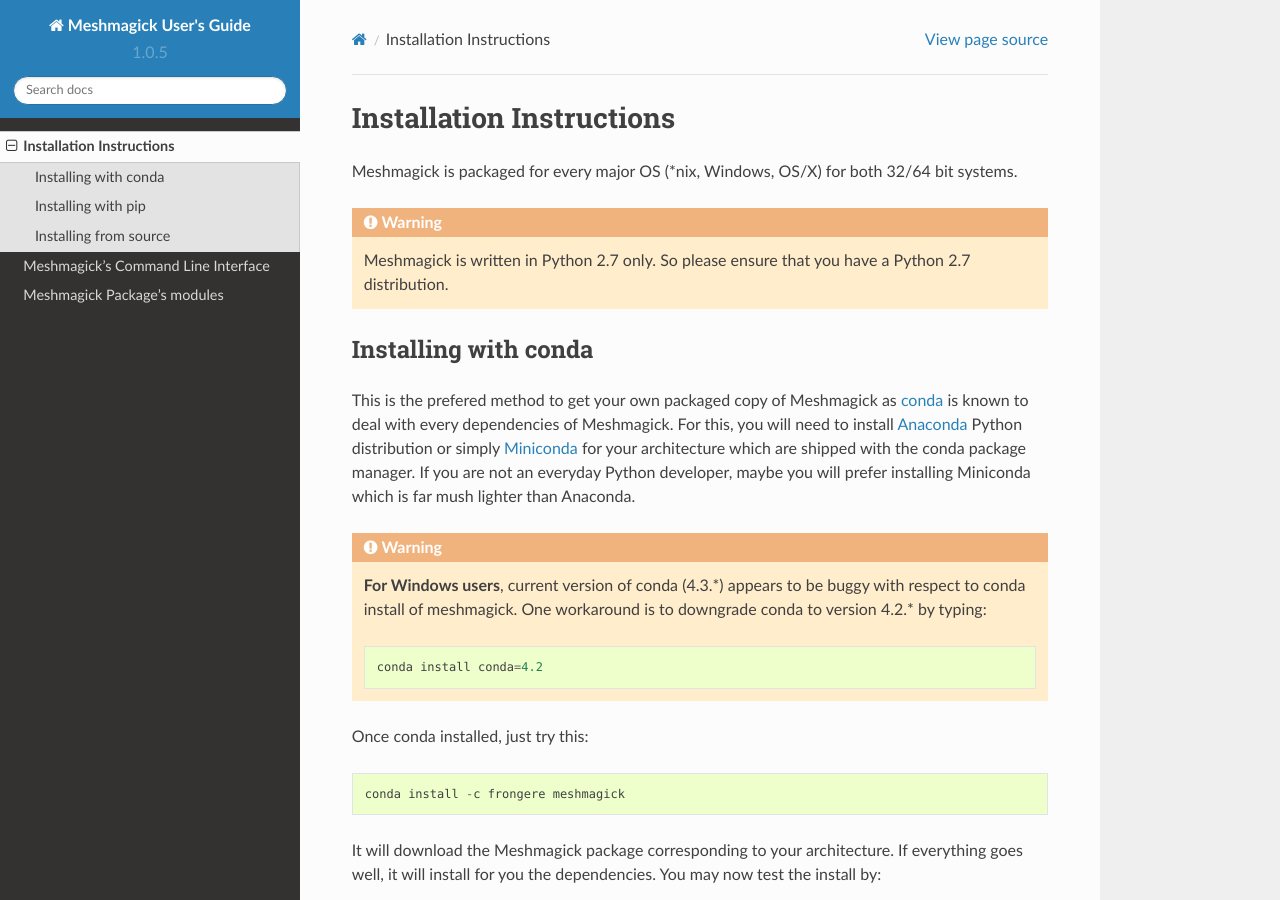
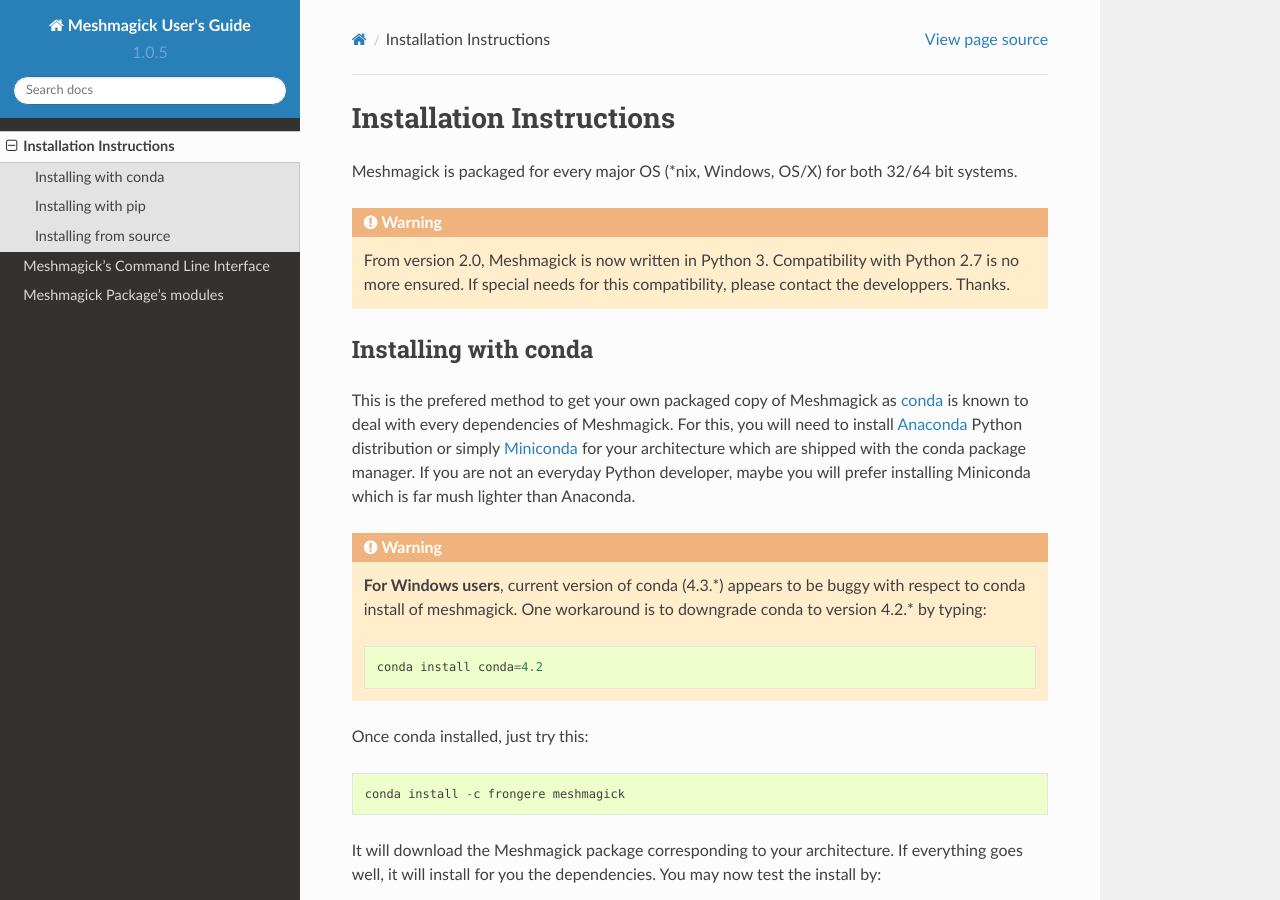
Before and after one commit to LHEEA/meshmagick, a Sphinx documentation site: the page built from doc/install/install.rst, in a window 1280 px wide and 900 px high. Built offline with Sphinx 7.4.7 and the Read the Docs theme 2.0.0, drawn with Linux system fonts in a browser that asks for light colours.

Commit message:
Integrating work of Matthieur Ancellin concerning update to Python V3

```diff
--- a/doc/install/install.rst
+++ b/doc/install/install.rst
@@ -5,7 +5,8 @@
 
 .. warning::
 
-    Meshmagick is written in Python 2.7 only. So please ensure that you have a Python 2.7 distribution.
+    From version 2.0, Meshmagick is now written in Python 3. Compatibility with Python 2.7 is no more ensured. If special
+    needs for this compatibility, please contact the developpers. Thanks.
 
 
 Installing with conda
--- a/setup.py
+++ b/setup.py
@@ -17,7 +17,7 @@
 
 setup(
     name='meshmagick',
-    version='1.0.6',
+    version='2.0',
     url='https://github.com/LHEEA/meshmagick',
     author='Francois Rongere -- Ecole Centrale de Nantes',
     author_email='Francois.Rongere@ec-nantes.fr',
@@ -28,7 +28,7 @@
     packages=find_packages(exclude=['contrib', 'doc', 'tests*']),
     # setup_requires=['pytest-runner'],
     # tests_require=['pytest', 'pytest-cov'],
-    install_requires=['numpy', 'argcomplete'],
+    install_requires=['numpy', 'argcomplete', 'vtk'],
     entry_points={
         'console_scripts': [
             'meshmagick=meshmagick:main',
```
Also changed, not shown: .travis.yml.
